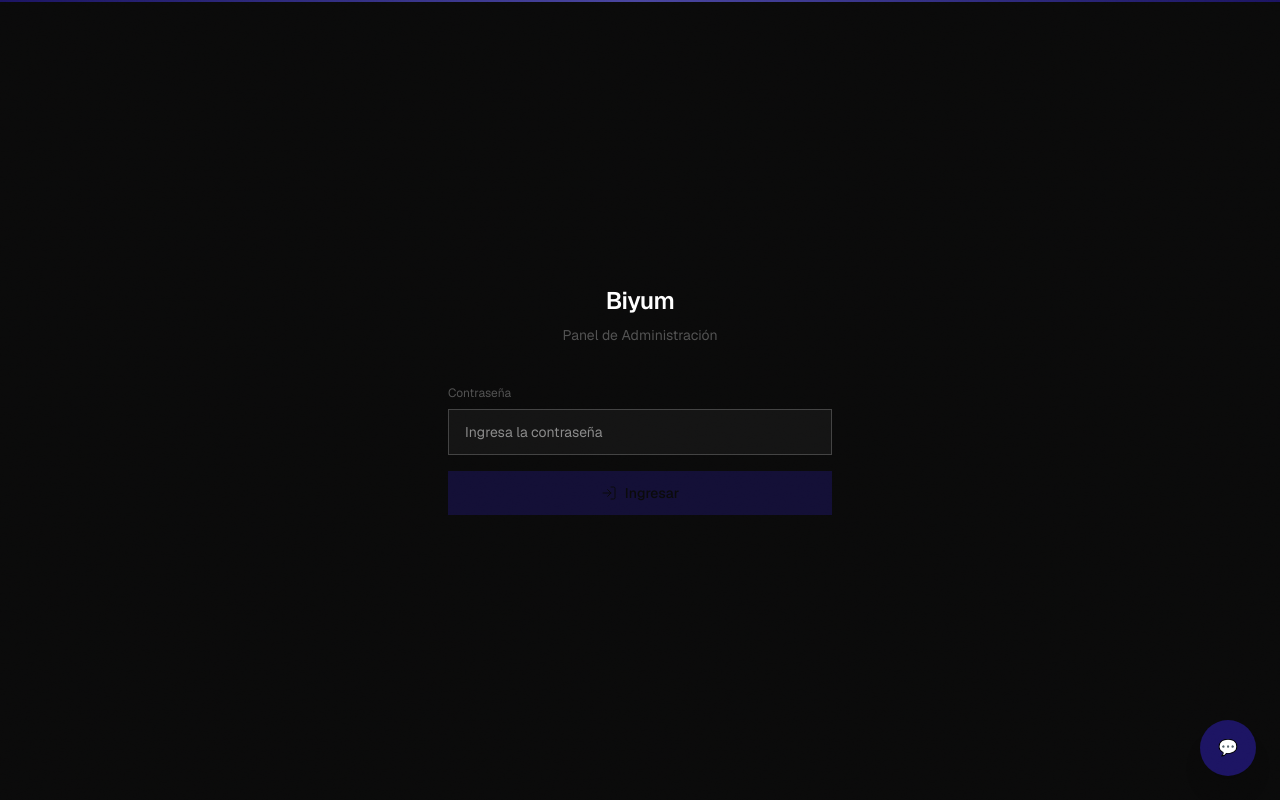
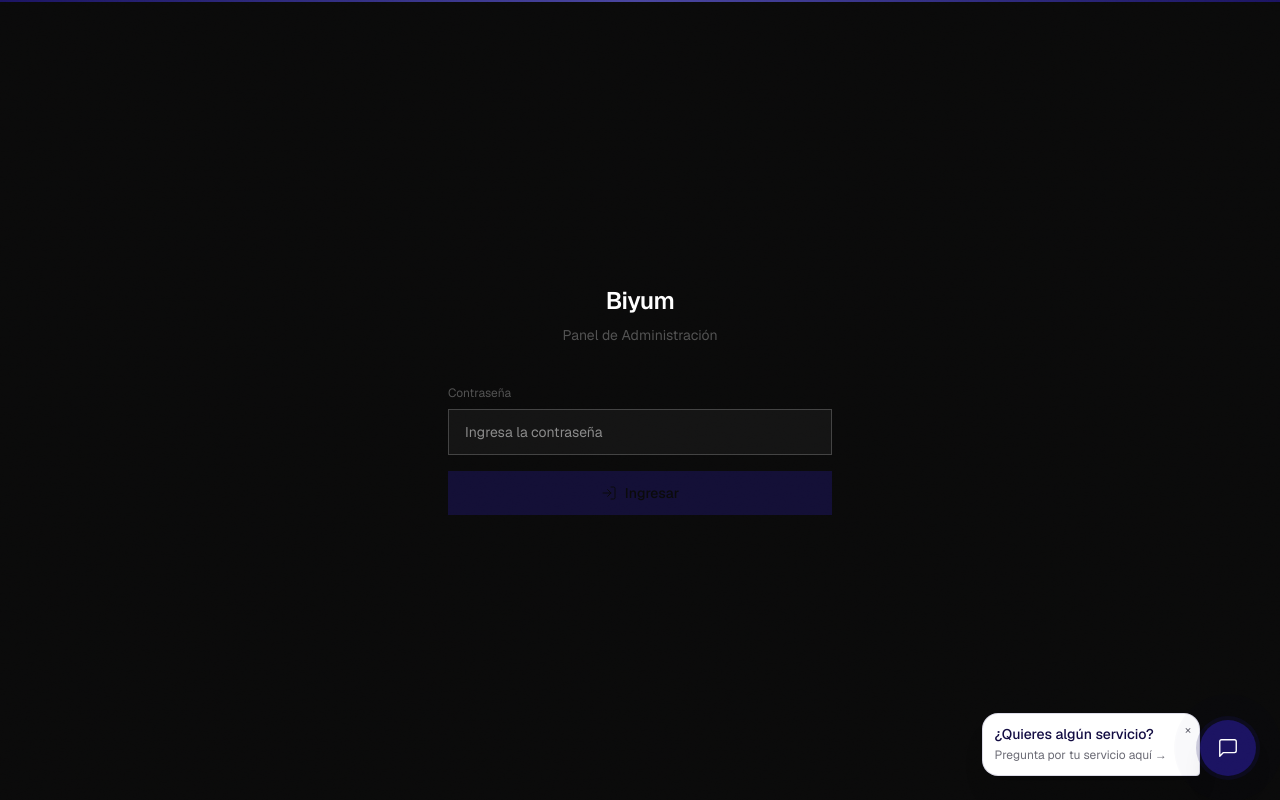
Before and after one commit to alejandrovelozvera-hash/biyum-sitio-web, a Next.js app: page /admin/login in a window 1280 px wide. Built offline with nearby package versions, Linux system fonts and the light colour scheme.

Commit message:
feat: chat boton mas llamativo con icono Chat, pulso y globo Pregunta por tu servicio

```diff
--- a/src/components/AiChatWidget.tsx
+++ b/src/components/AiChatWidget.tsx
@@ -1,5 +1,6 @@
 "use client";
 import { useState, useRef, useEffect } from "react";
+import { Chat } from "./Icons";
 
 type Msg = { role: "user" | "assistant"; content: string };
 
@@ -11,12 +12,21 @@ export default function AiChatWidget() {
   ]);
   const [loading, setLoading] = useState(false);
   const [showWa, setShowWa] = useState(false);
+  const [showHint, setShowHint] = useState(false);
   const listRef = useRef<HTMLDivElement>(null);
   const sessionId = useRef(Math.random().toString(36).slice(2, 8));
 
   useEffect(() => {
     listRef.current?.scrollTo({ top: listRef.current.scrollHeight, behavior: "smooth" });
   }, [messages, loading]);
+
+  useEffect(() => {
+    const t = setTimeout(() => setShowHint(true), 2500);
+    return () => clearTimeout(t);
+  }, []);
+  useEffect(() => {
+    if (open) setShowHint(false);
+  }, [open]);
 
   const send = async (text = input) => {
     if (!text.trim() || loading) return;
@@ -42,12 +52,22 @@ export default function AiChatWidget() {
 
   return (
     <>
+      {!open && showHint && (
+        <div className="fixed bottom-6 right-20 z-50 max-w-[220px] bg-surface-elevated border border-gold/15 rounded-2xl rounded-br-sm shadow-xl p-3 pr-8 animate-[fadeIn_0.4s_ease]">
+          <button onClick={() => setShowHint(false)} aria-label="Cerrar aviso" className="absolute top-2 right-2 text-muted hover:text-gold text-xs">×</button>
+          <p className="text-gold-dark text-sm font-medium leading-tight">¿Quieres algún servicio?</p>
+          <p className="text-muted text-xs mt-1">Pregunta por tu servicio aquí →</p>
+        </div>
+      )}
       <button
         onClick={() => setOpen((o) => !o)}
-        aria-label="Abrir chat"
-        className="fixed bottom-6 right-6 z-50 w-14 h-14 rounded-full bg-gold text-on-gold shadow-xl flex items-center justify-center hover:bg-gold-light transition-all hover:scale-105"
+        aria-label={open ? "Cerrar chat" : "Abrir chat de Biyum"}
+        className="fixed bottom-6 right-6 z-50 w-14 h-14 rounded-full bg-gold text-on-gold shadow-xl flex items-center justify-center hover:bg-gold-light transition-all hover:scale-105 ring-4 ring-gold/20"
       >
-        {open ? "×" : "💬"}
+        <span className="absolute inset-0 rounded-full bg-gold/30 animate-ping pointer-events-none" aria-hidden />
+        <span className="relative">
+          {open ? <span className="text-xl leading-none">×</span> : <Chat size={22} className="text-on-gold" />}
+        </span>
       </button>
       {open && (
         <div className="fixed bottom-20 right-6 z-50 w-[92vw] max-w-[360px] h-[480px] bg-surface-elevated rounded-2xl shadow-2xl ring-1 ring-gold/10 flex flex-col overflow-hidden">
```
